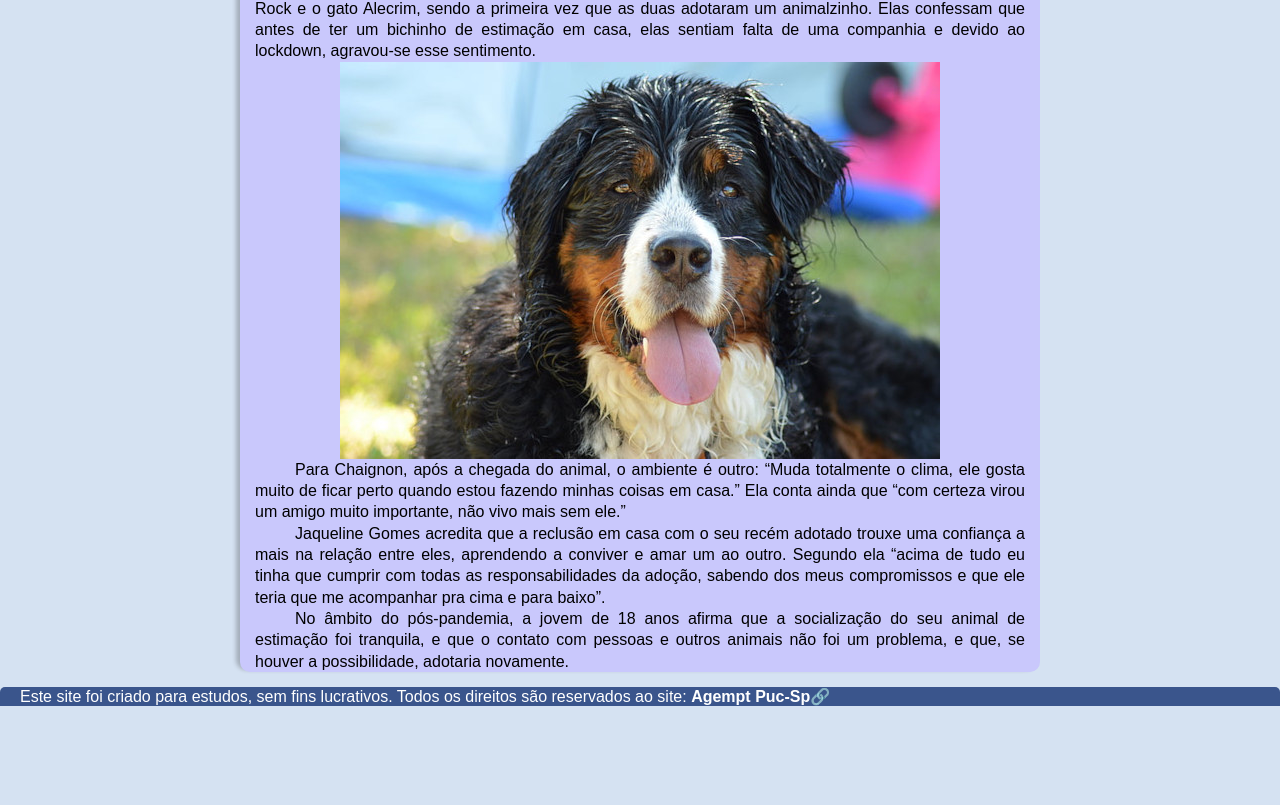
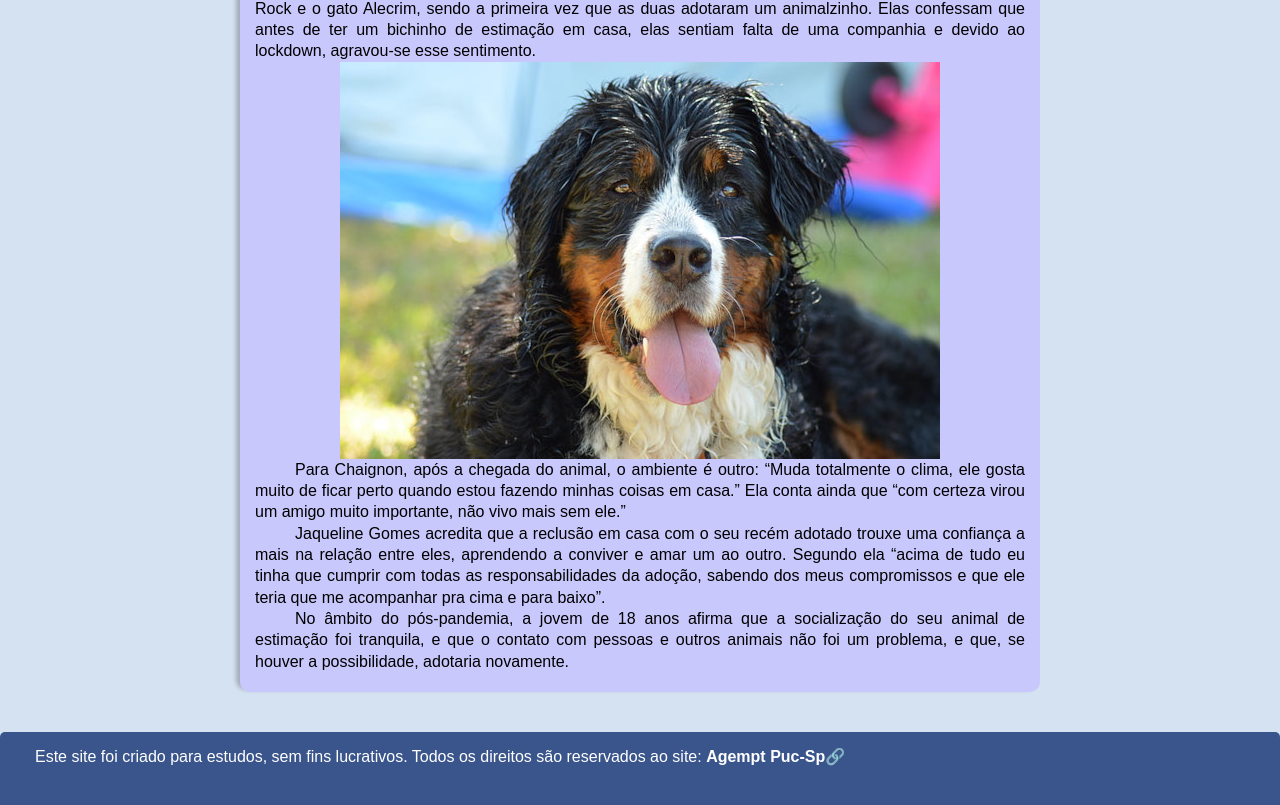
Before and after one commit to gleidsonlucas/Never-Bad-News, a plain HTML site: page index.html in a window 1280 px wide. Shown: the part 483-1288 px from the top of the page. Before the commit the page ends 1189 px from the top, so only its background shows below. Drawn offline with Linux system fonts and the light colour scheme.

Commit message:
min-Height

```diff
--- a/style.css
+++ b/style.css
@@ -17,7 +17,8 @@ body{
 }
 header{
     background-color: var(--cor1);
-    max-height: 150px;
+    min-height: 100px;
+    max-height: 300px;
     border-bottom-left-radius: 10px;
     border-bottom-right-radius: 10px;
     padding: 20px;
@@ -63,7 +64,8 @@ header > nav > a:active{
 
 main {
     max-width: 800px;
-    min-width: 280px;
+    min-width: 200px;
+    padding-bottom: 20px;
     background-color: rgb(201, 200, 252);
     margin: auto;
     border-bottom-left-radius: 10px;
@@ -91,18 +93,18 @@ img{
 footer{
     background-color: var(--cor1);
     color: white;
-    padding: 0px;
-    margin-top: 15px;
+    padding: 15px;
+    margin-top: 40px;
     border-top-left-radius: 5px;
     border-top-right-radius: 5px;
     font-family: Arial, Helvetica, sans-serif;
     text-indent: 20px;
+    min-height: 100px;
 }
 footer  a{
     font-weight: bold;
     color: white;
     text-decoration: none;
-
 }
 footer a::after{
    content: '\01F517';
```
Also changed, not shown: index.html (line endings or trailing spaces).
